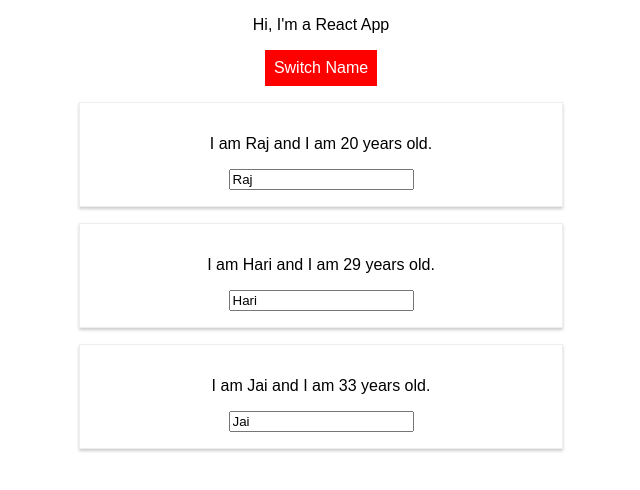
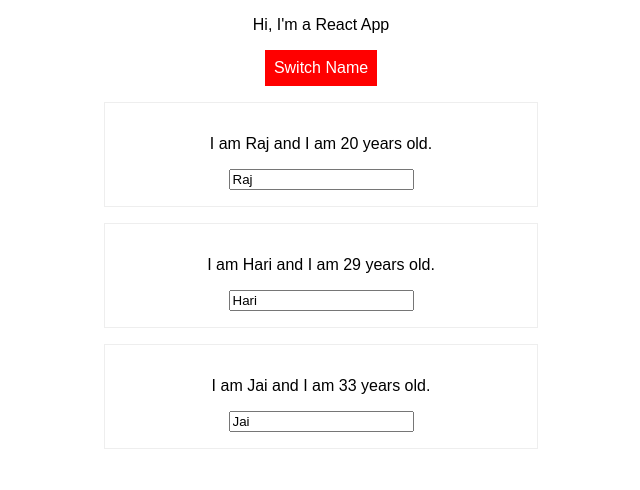
Before and after one commit to RRSR/react-complete-guide-old, a React (Create React App) app: page / in a window 1280 px wide. Both pictures are taken after a click on the button "Switch Name". Shown: the top 490 px of the page, without its empty margins (319-959 px from the left). Built offline with nearby package versions, Linux system fonts and the light colour scheme.

Commit message:
Removed the Radium dependency and added styled-components to the project

```diff
--- a/src/App.jsx
+++ b/src/App.jsx
@@ -1,5 +1,4 @@
 import React, { Component } from 'react';
-import Radium, { StyleRoot } from 'radium';
 import './App.css';
 import Person from "./Person/Person";
 
@@ -90,7 +89,6 @@ class App extends Component {
         }
 
         return (
-            <StyleRoot>
             <div className='App'>
                 <p className={classes.join(' ')}>Hi, I'm a React App</p>
                 {/*Not so recommended approach due to performance issue */}
@@ -100,9 +98,8 @@ class App extends Component {
                 </button>
                 {persons}
             </div>
-            </StyleRoot>
         );
     }
 }
 
-export default Radium(App);
+export default App;
--- a/src/Person/Person.css
+++ b/src/Person/Person.css
@@ -1,4 +1,4 @@
-.Person {
+/* .Person {
     width: 60%;
     margin: 16px auto;
     border: 1px solid #eee;
@@ -11,4 +11,4 @@
     .Person{
         width: 450px;
     }
-}*/
+}*/ */
--- a/src/Person/Person.jsx
+++ b/src/Person/Person.jsx
@@ -1,22 +1,29 @@
 import React from 'react';
-import Radium from 'radium';
-import './Person.css';
+import styled from 'styled-components';
+// import './Person.css';
+
+const StyledDiv = styled.div`
+    width: 60%;
+    margin: 16px auto;
+    border: 1px solid #eee;
+    box - shadow: 0 2px 3px #ccc;
+    padding: 16px;
+    text - align: center;
+
+    @media (min-width: 500px){
+        width: 400px;
+    }
+`;
 
 const person = (props) => {
 
-    const style = {
-        '@media (min-width : 500px)': {
-            width: '450px'
-        }
-    };
-
     return (
-        <div className='Person' style={style}>
+        <StyledDiv>
             <p onClick={props.myClick}>I am {props.name} and I am {props.age} years old.</p>
             <p>{props.children}</p>
-            <input onChange={props.myChange} value={props.name}/>
-        </div>
+            <input onChange={props.myChange} value={props.name} />
+        </StyledDiv>
     )
 }
 
-export default Radium(person);
+export default person;
```
Also changed, not shown: package.json (+14 -2 lines). Lines whose indentation alone changed are shown as unchanged.
